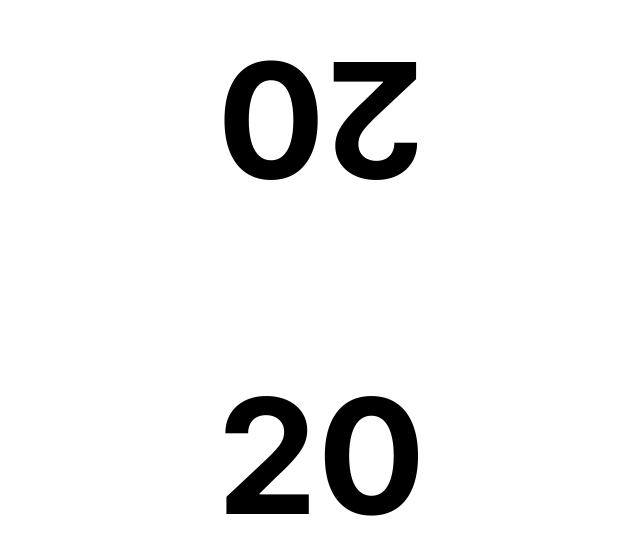
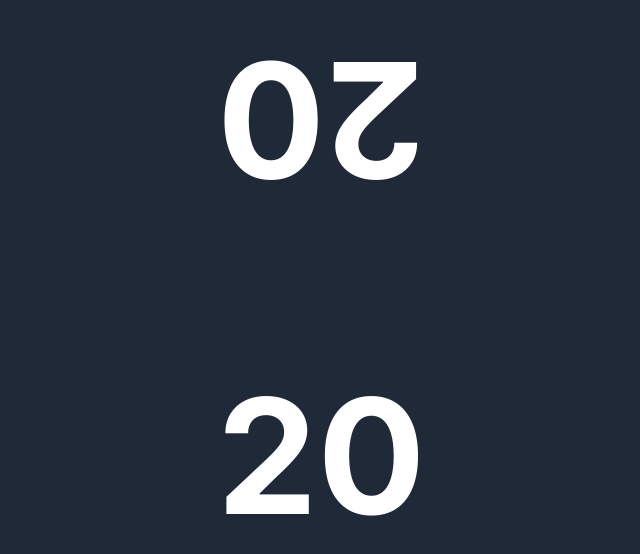
Before and after one commit to shimobayashi/life-counter-app, a Next.js app: page / in a window 1280 px wide. Shown: the part 112-666 px from the top of the page, without its empty margins (319-959 px from the left). Built offline with nearby package versions, Linux system fonts and the light colour scheme.

Commit message:
グレー背景に白文字にした。

```diff
--- a/app/page.tsx
+++ b/app/page.tsx
@@ -3,7 +3,7 @@
 
 export default function Home() {
   return (
-    <div className="flex flex-col items-center justify-center min-h-screen unselectable">
+    <div className="flex flex-col items-center justify-center min-h-screen unselectable bg-gray-800">
       <LifeCounter isInverted={true} />
       <LifeCounter />
     </div>
--- a/app/ui/life-counter.tsx
+++ b/app/ui/life-counter.tsx
@@ -61,7 +61,7 @@
       style={{ transform: isInverted ? "rotate(180deg)" : "none" }}
     >
       <div style={{ cursor: "pointer" }} onClick={handleClick}>
-        <h1 className="font-bold my-5 text-[20vh]">{life}</h1>
+        <h1 className="font-bold my-5 text-[20vh] text-white">{life}</h1>
       </div>
 
       <div
```
